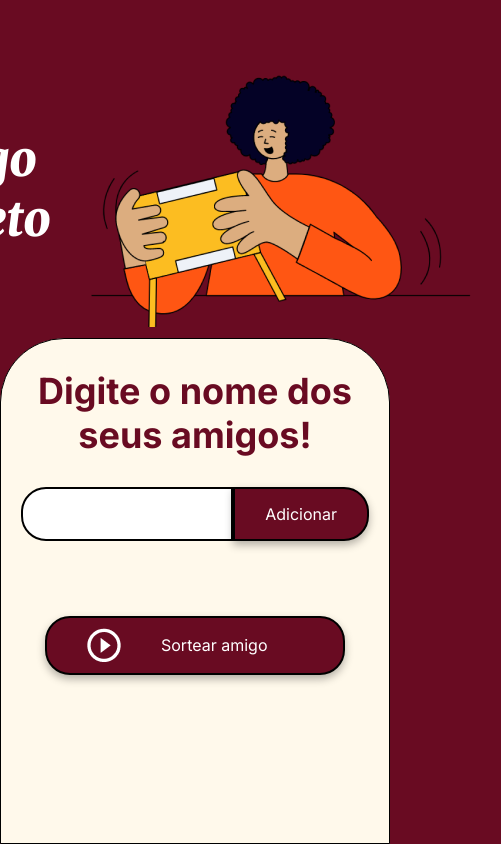
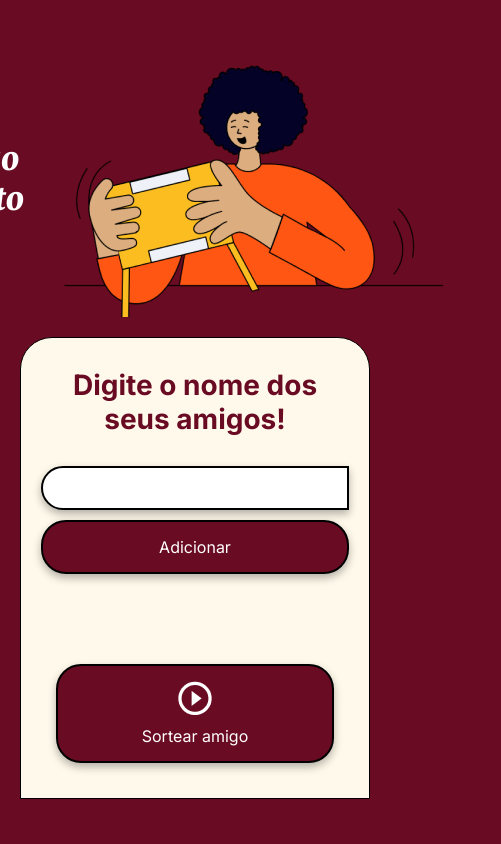
Before and after one commit to Gabrielaisabel7/amigoscreto, a plain HTML site: page index.html in a window 390 px wide. Shown: the whole page, 501 px wide, since content can reach past the window. Drawn offline with Linux system fonts and the light colour scheme.

Commit message:
Update style.css

```diff
--- a/style.css
+++ b/style.css
@@ -3,7 +3,7 @@
     --color-secondary: #FFF9EB;
     --color-tertiary: #690B22;
     --color-button: #690B22;
-    --color-button-hover: #690B22;
+    --color-button-hover: #b16a6a;
     --color-text: #000000;
     --color-white: #FFFFFF;
 }
@@ -43,7 +43,7 @@ body {
 .input-section {
     flex: 60%;
     background-color: var(--color-secondary);
-    border: 1px solid #000;
+    border: 1px solid var(--color-text);
     border-radius: 64px 64px 0 0;
     display: flex;
     flex-direction: column;
@@ -62,7 +62,7 @@ body {
 }
 
 .section-title {
-    font-family: "Inter", serif;
+    font-family: "Inter", sans-serif;
     font-size: 36px;
     font-weight: 700;
     color: var(--color-primary);
@@ -79,29 +79,20 @@ body {
     margin-top: 20px;
 }
 
-.input-name {
+.input-name, .input-title {
     width: 100%;
     padding: 10px;
-    border: 2px solid #000;
+    font-size: 16px;
+    border: 2px solid var(--color-text);
     border-radius: 25px 0 0 25px;
-    font-size: 16px;
+    font-family: "Merriweather", serif;
+    box-shadow: 0 4px 8px rgba(0, 0, 0, 0.3);
 }
 
 .button-container {
     width: 300px;
+    display: flex;
     justify-content: center;
-}
-
-/* Estilos de entrada de texto */
-.input-title {
-    flex: 1;
-    padding: 10px 15px;
-    font-size: 16px;
-    border: 2px solid #333;
-    border-right: none;
-    border-radius: 25px 0 0 25px;
-    font-family: "Merriweather", serif;
-    box-shadow: 0 4px 8px rgba(0, 0, 0, 0.3);
 }
 
 /* Estilos de botão */
@@ -109,7 +100,7 @@ button {
     padding: 15px 30px;
     font-family: "Inter", sans-serif;
     font-size: 16px;
-    border: 2px solid #000;
+    border: 2px solid var(--color-text);
     border-radius: 25px;
     box-shadow: 0 4px 8px rgba(0, 0, 0, 0.3);
     cursor: pointer;
@@ -117,12 +108,12 @@ button {
 
 .button-add {
     background-color: var(--color-tertiary);
-    color: white;
+    color: var(--color-white);
     border-radius: 0 25px 25px 0;
 }
 
-.button-add:hover {
-    background-color: #b16a6a;
+.button-add:hover, .button-draw:hover {
+    background-color: var(--color-button-hover);
 }
 
 /* Listas */
@@ -157,6 +148,74 @@ ul {
     margin-right: 40px;
 }
 
-.button-draw:hover {
-    background-color: #b16a6a;
+/* Responsividade */
+@media (max-width: 768px) {
+    body {
+        flex-direction: column;
+        justify-content: flex-start;
+    }
+
+    .main-content {
+        height: auto;
+        padding: 20px;
+    }
+
+    .header-banner {
+        flex: none;
+        padding: 20px 0;
+    }
+
+    .main-title {
+        font-size: 32px;
+        text-align: center;
+    }
+
+    .input-section {
+        flex: none;
+        border-radius: 32px 32px 0 0;
+        padding: 20px;
+    }
+
+    .section-title {
+        font-size: 28px;
+    }
+
+    .input-wrapper {
+        flex-direction: column;
+        gap: 10px;
+        max-width: 100%;
+    }
+
+    .input-title, .button-add {
+        border-radius: 25px;
+        width: 100%;
+    }
+
+    .button-container, button {
+        width: 100%;
+        padding: 15px;
+    }
+
+    ul {
+        font-size: 16px;
+    }
 }
+ize: 16px;
+    }
+
+    .result-list {
+        font-size: 20px;
+    }
+
+    .button-draw {
+        flex-direction: column;
+        align-items: center;
+        padding: 15px;
+        text-align: center;
+    }
+
+    .button-draw img {
+        margin-right: 0;
+        margin-bottom: 10px;
+    }
+}
```
